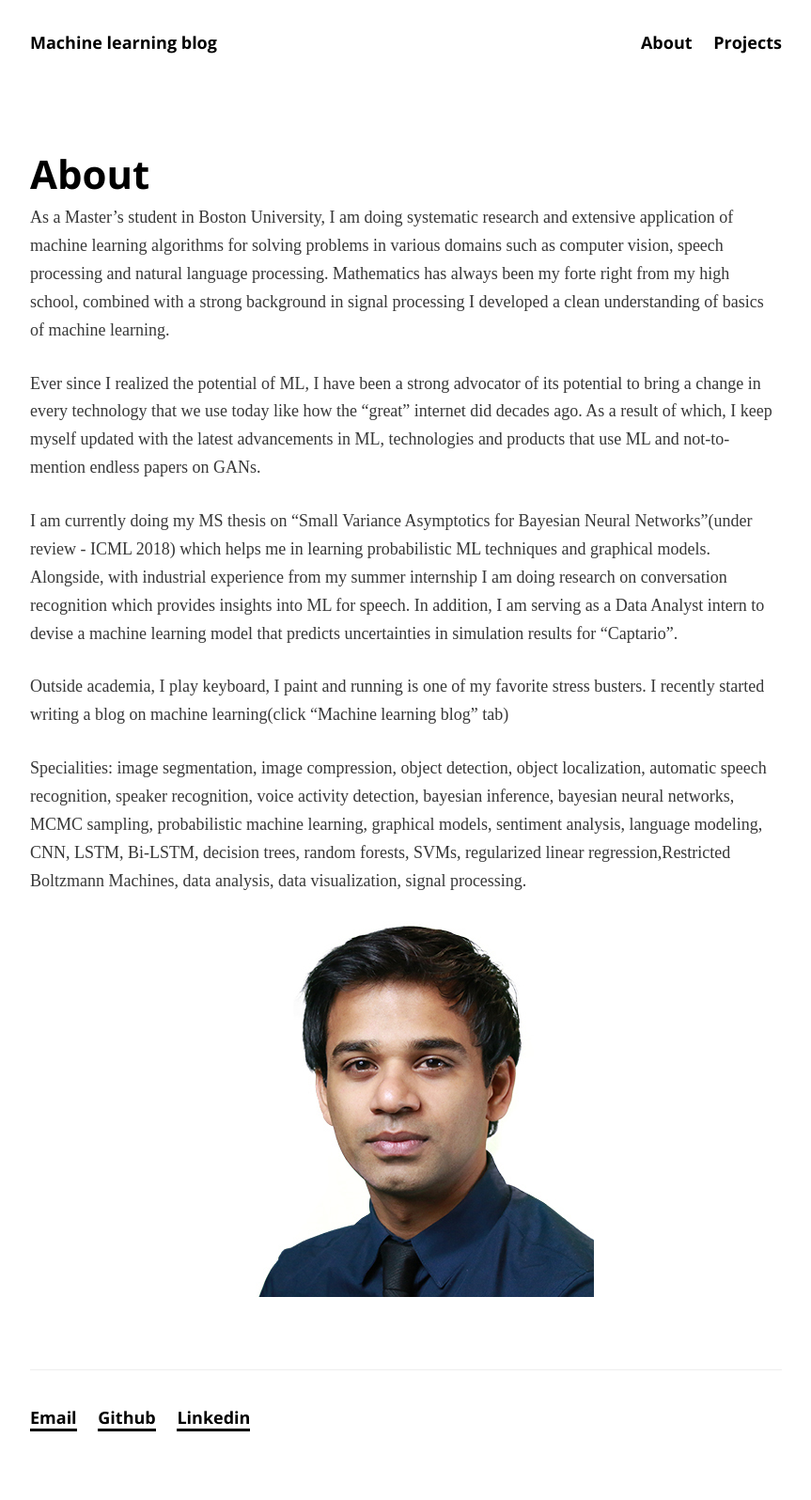
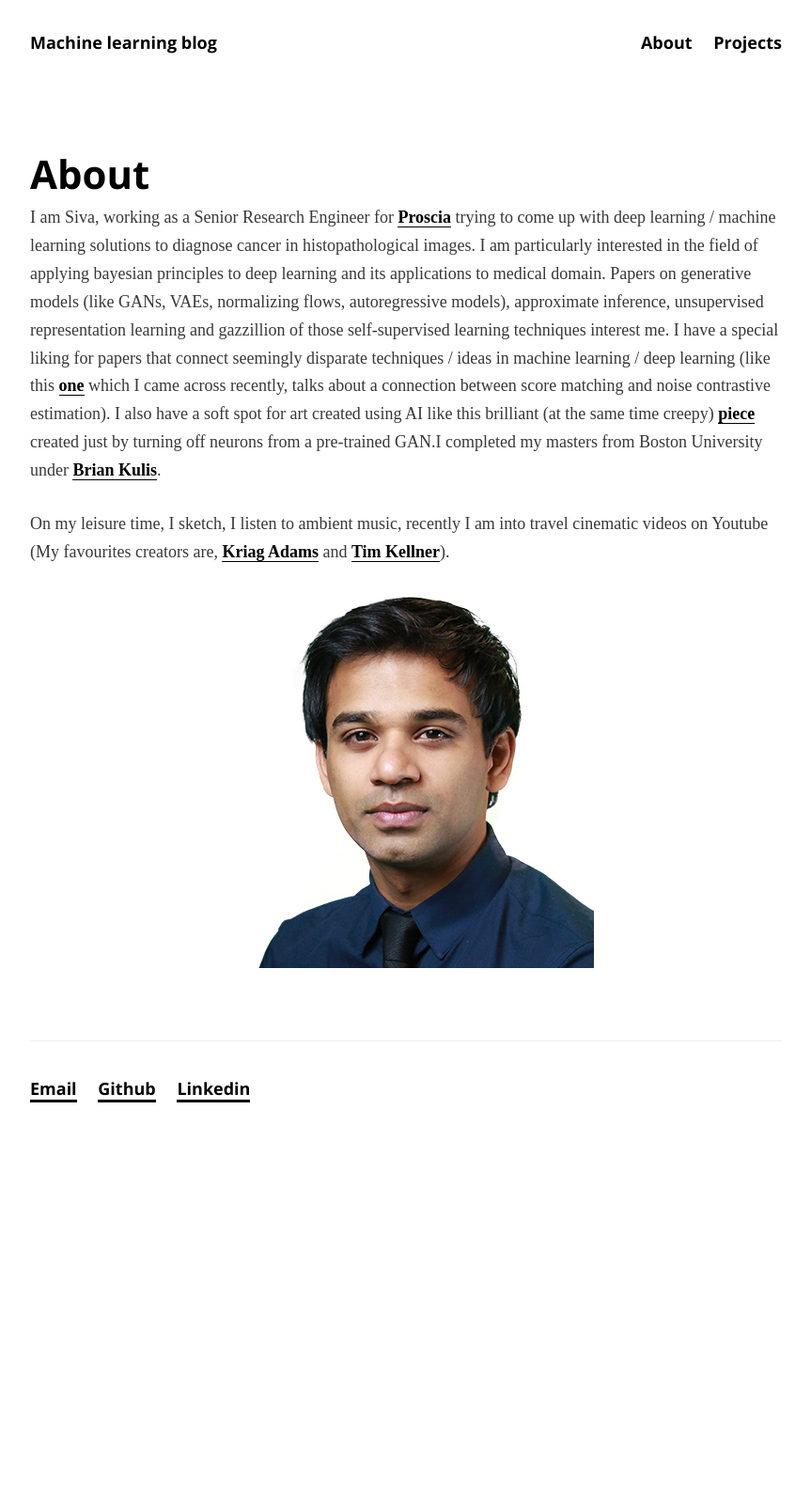
Before and after one commit to scelesticsiva/scelesticsiva.github.io, a Jekyll site: the page built from about.md, in a window 1280 px wide. Shown: the whole page at 94% size, without its empty margins (208-1071 px from the left). Built offline with Jekyll 4.4.1, drawn with Linux system fonts in a browser that asks for light colours; some web fonts are replaced; after the commit the page ends 1246 px from its top, so only the background shows below that.

Commit message:
Updated about me

```diff
--- a/about.md
+++ b/about.md
@@ -4,12 +4,14 @@ title: About
 permalink: /about/
 ---
 
-As a Master’s student in Boston University, I am doing systematic research and extensive application of machine learning algorithms for solving problems in various domains such as computer vision, speech processing and natural language processing. Mathematics has always been my forte right from my high school, combined with a strong background in signal processing I developed a clean understanding of basics of machine learning.
+I am Siva, working as a Senior Research Engineer for [Proscia](https://proscia.com/) trying to come up with deep learning
+ / machine learning solutions to diagnose cancer in histopathological images. I am particularly interested in the field
+of applying bayesian principles to deep learning and its applications to medical domain. Papers on generative models
+(like GANs, VAEs, normalizing flows, autoregressive models), approximate inference, unsupervised representation learning
+and gazzillion of those self-supervised learning techniques interest me. I have a special liking for papers that connect seemingly
+disparate techniques / ideas in machine learning / deep learning (like this [one](https://arxiv.org/pdf/1806.03664.pdf)
+which I came across recently, talks about a connection between score matching and noise contrastive estimation). I also
+have a soft spot for art created using AI like this brilliant (at the same time creepy) [piece](https://aitold.me/portfolio/i-will-not-forget/)
+created just by turning off neurons from a pre-trained GAN.I completed my masters from Boston University under [Brian Kulis](people.bu.edu/bkulis/).
 
-Ever since I realized the potential of ML, I have been a strong advocator of its potential to bring a change in every technology that we use today like how the “great” internet did decades ago. As a result of which, I keep myself updated with the latest advancements in ML, technologies and products that use ML and not-to-mention endless papers on GANs.
-
- I am currently doing my MS thesis on “Small Variance Asymptotics for Bayesian Neural Networks”(under review - ICML 2018) which helps me in learning probabilistic ML techniques and graphical models. Alongside, with industrial experience from my summer internship I am doing research on conversation recognition which provides insights into ML for speech. In addition, I am serving as a Data Analyst intern to devise a machine learning model that predicts uncertainties in simulation results for "Captario".
-
-Outside academia, I play keyboard, I paint and running is one of my favorite stress busters. I recently started writing a blog on machine learning(click "Machine learning blog" tab)
-
-Specialities: image segmentation, image compression, object detection, object localization, automatic speech recognition, speaker recognition, voice activity detection, bayesian inference, bayesian neural networks, MCMC sampling, probabilistic machine learning, graphical models, sentiment analysis, language modeling, CNN, LSTM, Bi-LSTM, decision trees, random forests, SVMs, regularized linear regression,Restricted Boltzmann Machines, data analysis, data visualization, signal processing.
+On my leisure time, I sketch, I listen to ambient music, recently I am into travel cinematic videos on Youtube (My favourites creators are, [Kriag Adams](https://www.youtube.com/kraigadams) and [Tim Kellner](https://www.youtube.com/channel/UCpLaU6vp4CUUHyhflWJie9A)).
```
